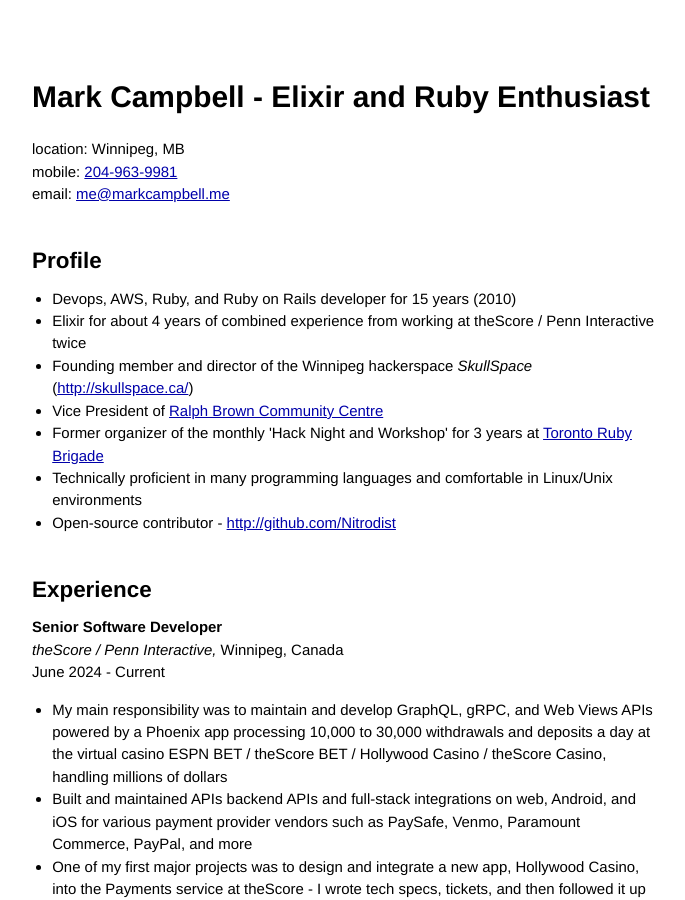
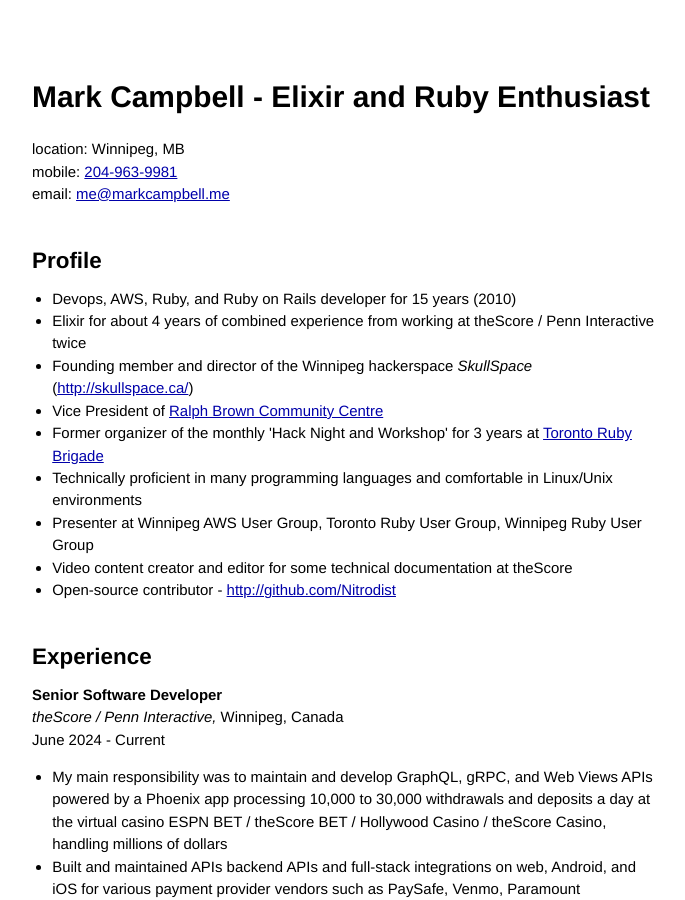
Before and after one commit to Nitrodist/markcampbell.me, a Jekyll site: the page built from resume.markdown, in a window 1280 px wide and 900 px high. Shown: the whole window, without its empty margins (294-979 px from the left). Built offline with Jekyll 4.4.1, drawn with Linux system fonts in a browser that asks for light colours; our own code applies the rules of GitHub Pages for plain Markdown files.

Commit message:
Add tidbits to resume

```diff
--- a/resume.markdown
+++ b/resume.markdown
@@ -17,6 +17,9 @@
 - Vice President of [Ralph Brown Community Centre](http://ralphbrowncc.com/)
 - Former organizer of the monthly 'Hack Night and Workshop' for 3 years at [Toronto Ruby Brigade](http://www.meetup.com/torontoruby/)
 - Technically proficient in many programming languages and comfortable in Linux/Unix environments
+- Presenter at Winnipeg AWS User Group, Toronto Ruby User Group, Winnipeg Ruby
+  User Group
+- Video content creator and editor for some technical documentation at theScore
 - Open-source contributor - <a href="http://github.com/Nitrodist">http://github.com/Nitrodist</a>
 
 ## Experience
```
